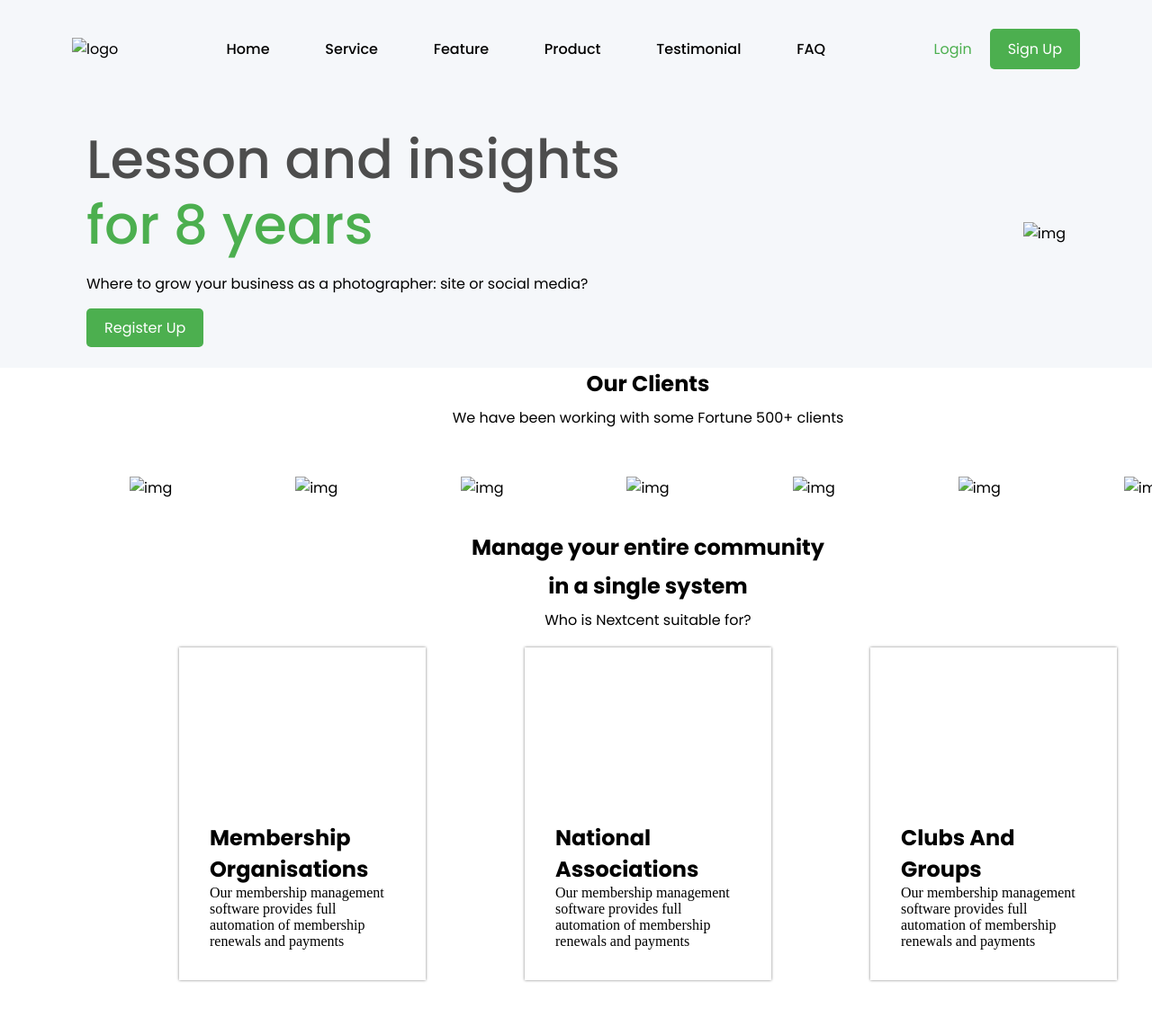
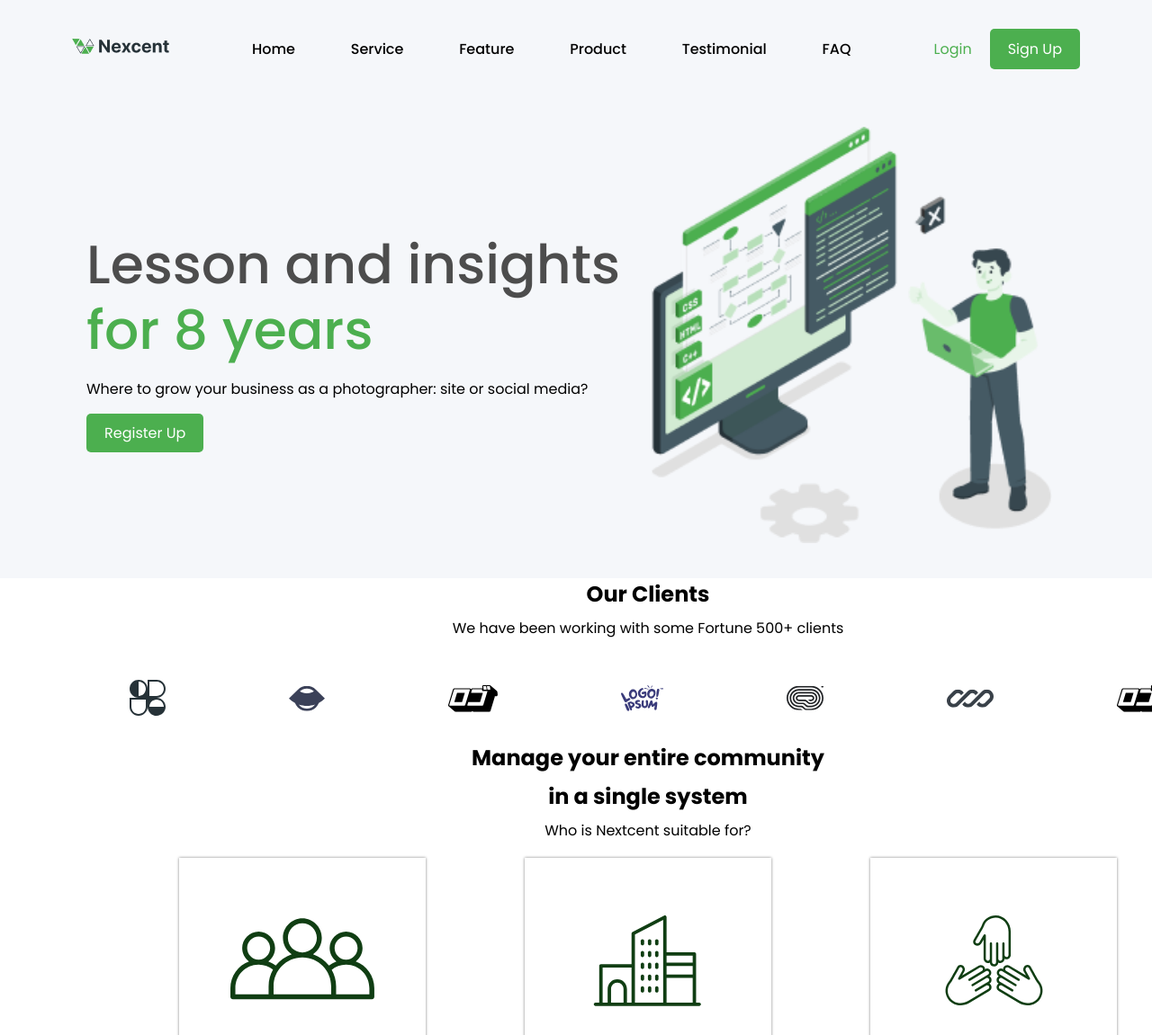
Before and after one commit to Ketan-07/Firstpage, a plain HTML site: page index.html in a window 1280 px wide. Shown: the top 1151 px of the page at 90% size. Drawn offline with nearby package versions, Linux system fonts and the light colour scheme; files that its build step writes are made by us from their sources.

Commit message:
Update index.html

```diff
--- a/index.html
+++ b/index.html
@@ -13,7 +13,7 @@
     <header>
         <nav class="navbar">
             <div class="main-logo">
-                <img src="assets/images/Logo.png" alt="logo">
+                <img src="images/Logo.png" alt="logo">
             </div>
             <ul class="page-links">
                 <li><a href="#">Home</a></li>
@@ -38,7 +38,7 @@
                 <div class="register-btn-div"><a href="#" class="register-btn">Register Up</a></div>
             </div>
             <div class="banner-img">
-                <img src="assets/images/Illustration.png" alt="img">
+                <img src="images/Illustration.png" alt="img">
             </div>
         </div>
     </section>
@@ -50,13 +50,13 @@
                 <p> We have been working with some Fortune 500+ clients </p>
             </div>
             <div class="client-img">
-                <img src="assets/images/client-logo/Logo (1).svg" alt="img">
-                <img src="assets/images/client-logo/Logo (2).svg" alt="img">
-                <img src="assets/images/client-logo/Logo (3).svg" alt="img">
-                <img src="assets/images/client-logo/Logo (4).svg" alt="img">
-                <img src="assets/images/client-logo/Logo (5).svg" alt="img">
-                <img src="assets/images/client-logo/Logo (6).svg" alt="img">
-                <img src="assets/images/client-logo/Logo (7).svg" alt="img">
+                <img src="images/client-logo/Logo (1).svg" alt="img">
+                <img src="images/client-logo/Logo (2).svg" alt="img">
+                <img src="images/client-logo/Logo (3).svg" alt="img">
+                <img src="images/client-logo/Logo (4).svg" alt="img">
+                <img src="images/client-logo/Logo (5).svg" alt="img">
+                <img src="images/client-logo/Logo (6).svg" alt="img">
+                <img src="images/client-logo/Logo (7).svg" alt="img">
             </div>
         </div>
     </section>
@@ -70,18 +70,18 @@
             </div>
             <div class="community-group">
                 <div class="box">
-                    <img src="assets/images/Community logo/Icon.svg" alt="">
+                    <img src="images/Community logo/Icon.svg" alt="">
                     <h2 class="h-secondary center">Membership Organisations</h2>
                     <p class="center">Our membership management software provides full automation of membership renewals and payments</p>
             </div>
             <div class="box">
-                <img src="assets/images/Community logo/Icon (1).svg" alt="">
+                <img src="images/Community logo/Icon (1).svg" alt="">
                 <h2 class="h-secondary center">National Associations</h2>
                 <p class="center">Our membership management software provides full automation of membership renewals and payments</p>
 
         </div>
         <div class="box">
-            <img src="assets/images/Community logo/Icon (2).svg" alt="">
+            <img src="images/Community logo/Icon (2).svg" alt="">
             <h2 class="h-secondary center">Clubs And Groups</h2>
             <p class="center">Our membership management software provides full automation of membership renewals and payments</p>
 
@@ -92,7 +92,7 @@
     <section id="Unlock-1">
      <div class="Unlock-1parent-div">
         <div class="Unlock-1-img">
-            <img src="assets/images/Frame 35.png" alt="Lock Scren">
+            <img src="images/Frame 35.png" alt="Lock Scren">
         </div>
         <div class="Unlock-1-text">
             <div class="Unlock-1-text-1">
@@ -117,7 +117,7 @@
                 <div class="column-1">
                     <div class="img-1">
                         <div class="logo1">
-                            <img src="assets/images/Achievements-logo/Icon.png" alt="">
+                            <img src="images/Achievements-logo/Icon.png" alt="">
                         </div>
                         <div class="img-1-text">
                             <h1>2,245,341</h1>
@@ -126,7 +126,7 @@
                     </div>
                     <div class="img-2">
                         <div class="logo2">
-                            <img src="assets/images/Achievements-logo/Icon (1).svg" alt="">
+                            <img src="images/Achievements-logo/Icon (1).svg" alt="">
                         </div>
                         <div class="img-2-text">
                             <h1>828,867</h1>
@@ -138,7 +138,7 @@
                 <div class="column-2">
                     <div class="img-3">
                         <div class="logo3">
-                            <img src="assets/images/Achievements-logo/Icon.svg" alt="">
+                            <img src="images/Achievements-logo/Icon.svg" alt="">
                         </div>
                         <div class="img-3-text">
                             <h1>46,328</h1>
@@ -147,7 +147,7 @@
                     </div>
                     <div class="img-4">
                         <div class="logo4">
-                            <img src="assets/images/Achievements-logo/Icon (2).svg" alt="">
+                            <img src="images/Achievements-logo/Icon (2).svg" alt="">
                         </div>
                         <div class="img-4-text">
                             <h1>1,926,436</h1>
@@ -162,7 +162,7 @@
     <section id="Unlock-2">
         <div class="Unlock-2-parent-div">
             <div class="Unlock-2-img">
-                <img src="assets/images/pana.png" alt="Lock Scren">
+                <img src="images/pana.png" alt="Lock Scren">
             </div>
             <div class="Unlock-2-text">
                 <div class="Unlock-2-text-1">
@@ -181,7 +181,7 @@
         <div class="PF">
             <div class="PF-1">
                 <div class="PF-1-1">
-                    <img src="assets/images/footer logo.png" alt="logo">
+                    <img src="images/footer logo.png" alt="logo">
                 </div>
                 <div class="PF-1-2">
                     <p>Copyright &copy; 2020 Nexcent ltd</p>
```
